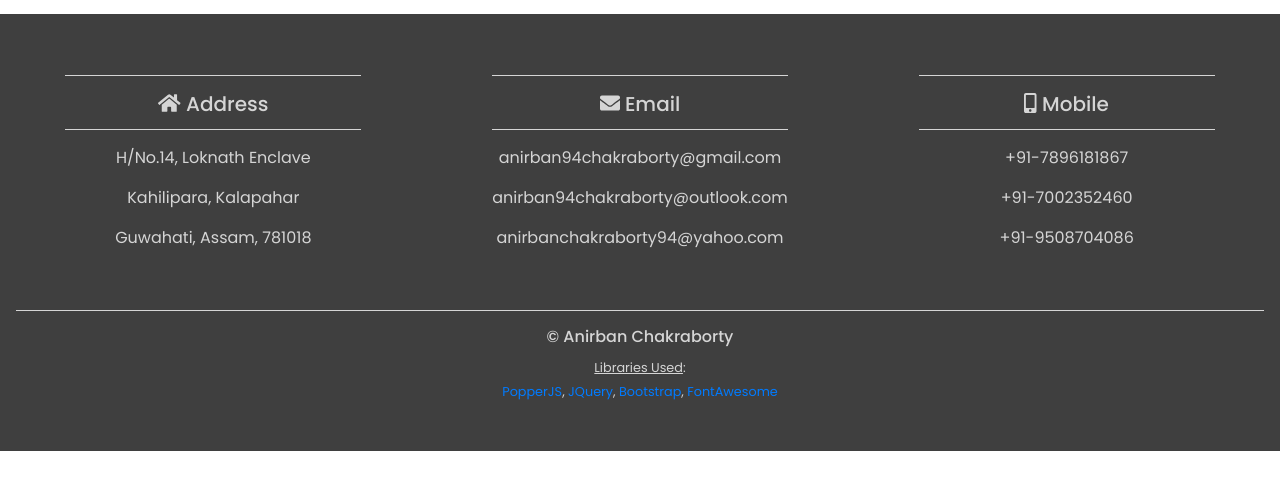
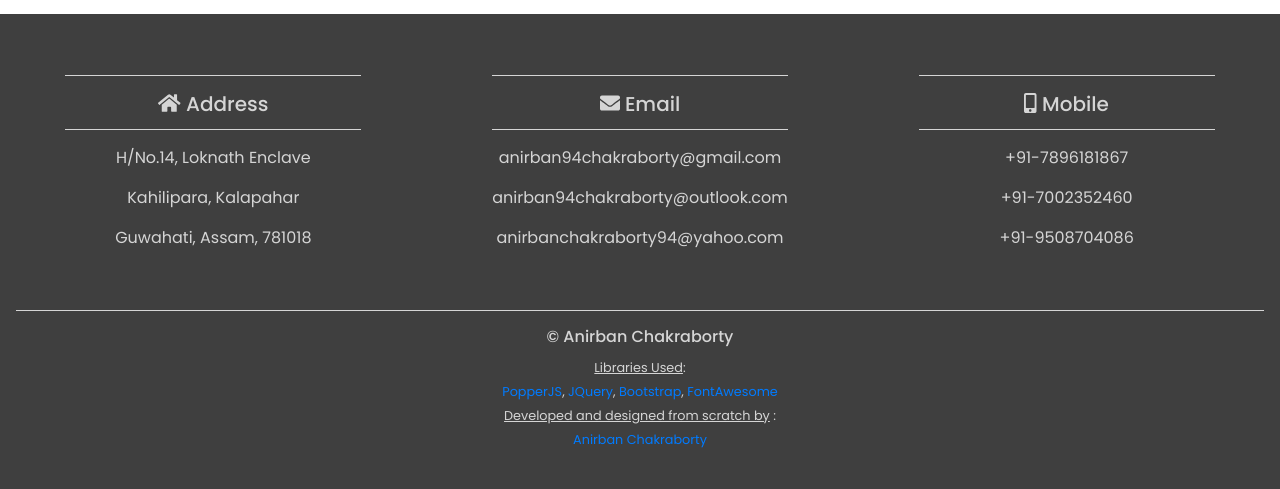
Before and after one commit to anirban94chakraborty/anirban94chakraborty.github.io, a plain HTML site: page index.html in a window 1280 px wide. Shown: the part 3954-4443 px from the top of the page. Before the commit the page ends 4405 px from the top, so only its background shows below. Drawn offline with nearby package versions, Linux system fonts and the light colour scheme.

Commit message:
Update index.html

```diff
--- a/index.html
+++ b/index.html
@@ -240,6 +240,11 @@
 			<h6>&copy; Anirban Chakraborty</h6>
 			<small><u>Libraries Used</u>: <br/><a href="https://popper.js.org" target="_blank">PopperJS</a>, <a href="https://jquery.com" target="_blank">JQuery</a>, <a href=
 				"https://getbootstrap.com" target="_blank">Bootstrap</a>, <a href="https://fontawesome.com" target="_blank">FontAwesome</a></small>
+			<br/>
+			<small>
+				<u>Developed and designed from scratch by</u> :<br/>
+				<a href="https://anirban94chakraborty.me">Anirban Chakraborty</a>
+			</small>
 		</div>
 	</div>
 	</div>
```
